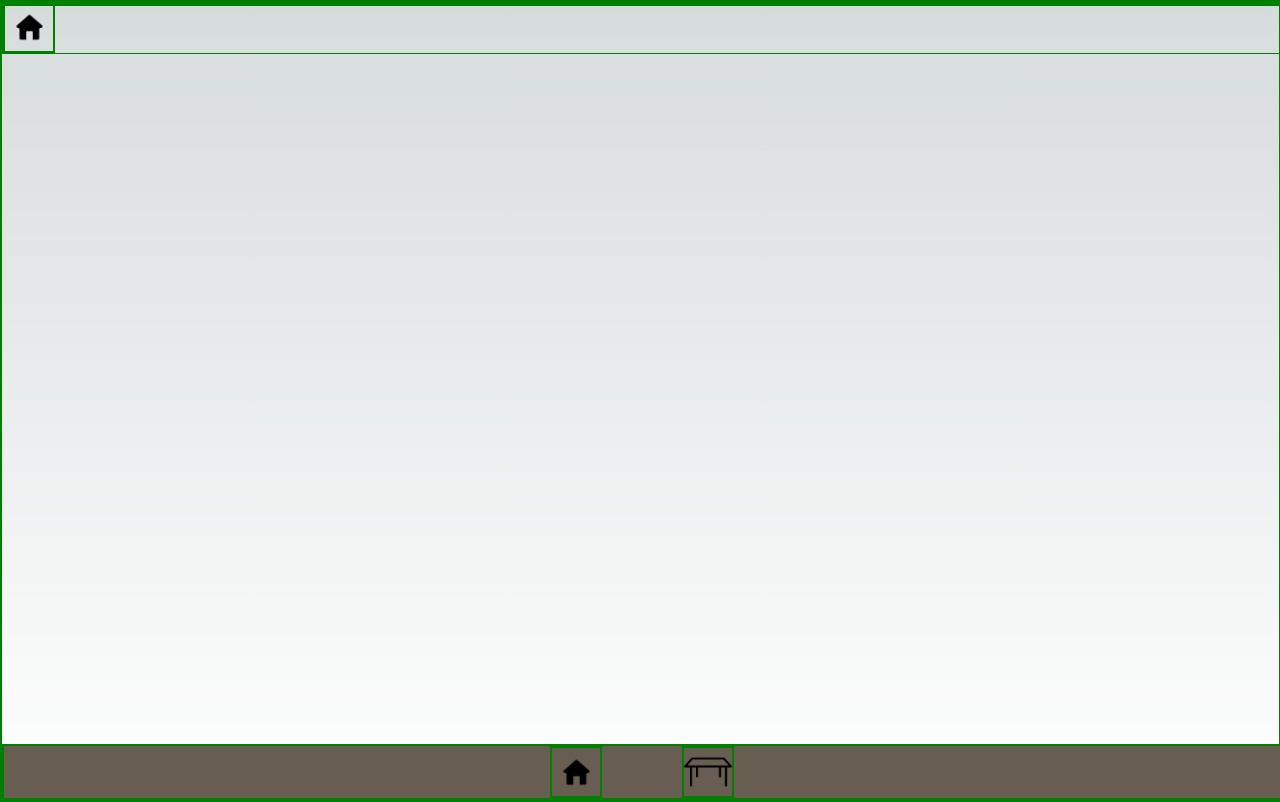
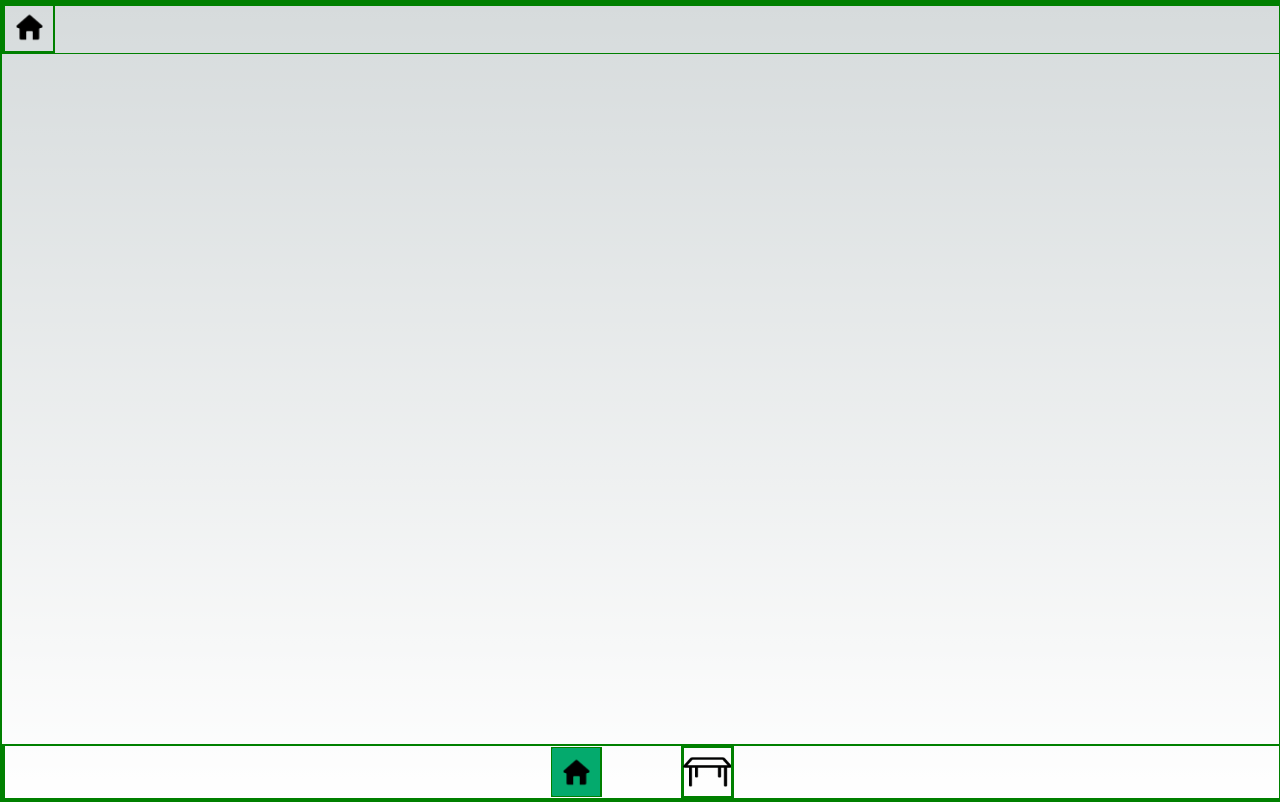
Before and after one commit to NachoBerardo/Waitless, a Next.js app in the folder waitless/: page /footer in a window 1280 px wide. Built offline with nearby package versions, Linux system fonts and the light colour scheme.

Commit message:
boton verde

```diff
--- a/waitless/src/pages/footer.tsx
+++ b/waitless/src/pages/footer.tsx
@@ -2,9 +2,9 @@ import Image from 'next/image';
 
 export default function Footer() {
     return(
-        <footer className= "flex w-screen fixed bottom-0 bg-footer content-center" id="footer">
-            <div className="flex min-w-full gap-20 justify-center place-items-center ">
-                <button className=" ">
+        <footer className= "flex w-screen fixed bottom-0  content-center" id="footer">
+            <div className="flex min-w-full gap-20 justify-center place-items-center">
+                <button className="" id="footer_button"   >
                     <Image
                         src="/homeicon.jpg"
                         alt='Icono casa'
--- a/waitless/src/styles/globals.css
+++ b/waitless/src/styles/globals.css
@@ -5,6 +5,16 @@
 #footer{
   height: 7%
 }
+
+#footer_button{
+  cursor: pointer;
+  background-color: #04AA6D;
+  border: none;
+  border-radius: 5px;
+}
+
+#footer_button:hover{background-color: #3e8e41}
+#footer_button:active {background-color: #3e8e41; box-shadow: 0 5px #666; transform: translateY(2px)}
 
 *{
   border: 1px solid green
--- a/waitless/tailwind.config.js
+++ b/waitless/tailwind.config.js
@@ -15,7 +15,9 @@ module.exports = {
     },
 
     colors:{
-      'footer': '#675D50',
+      'footer': '#04AA6D',
+      'footer_hover': '#3e8e41',
+      'footer_active': '#3e8e41',
     }
   },
   plugins: [],
```
